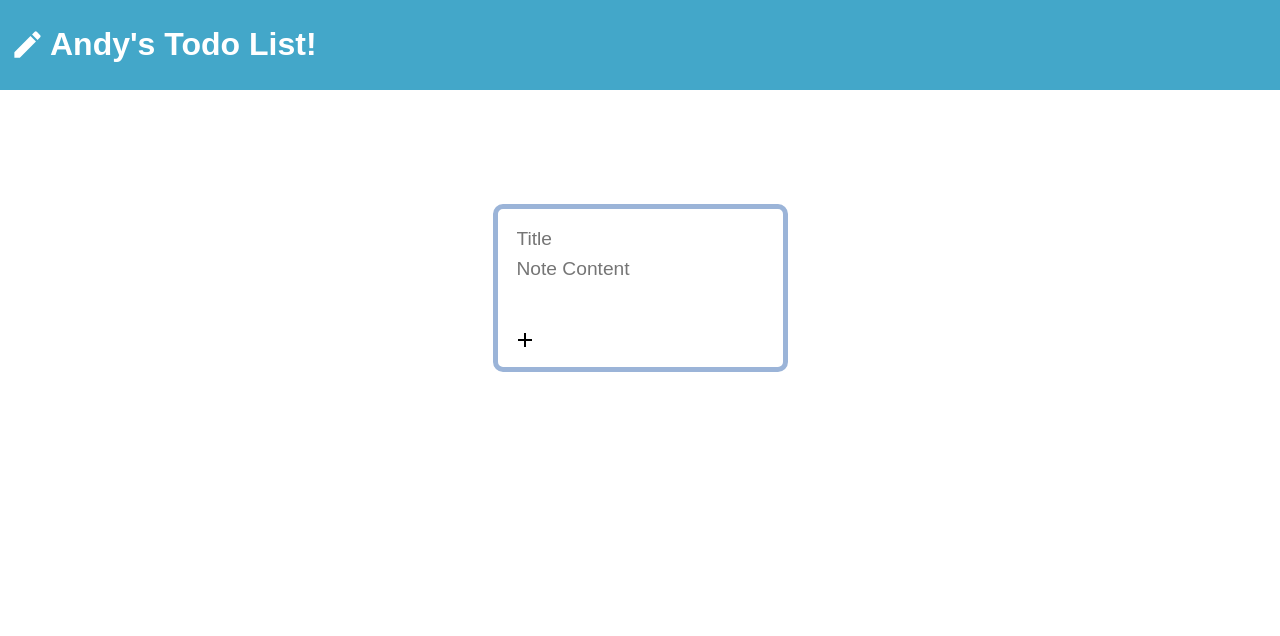
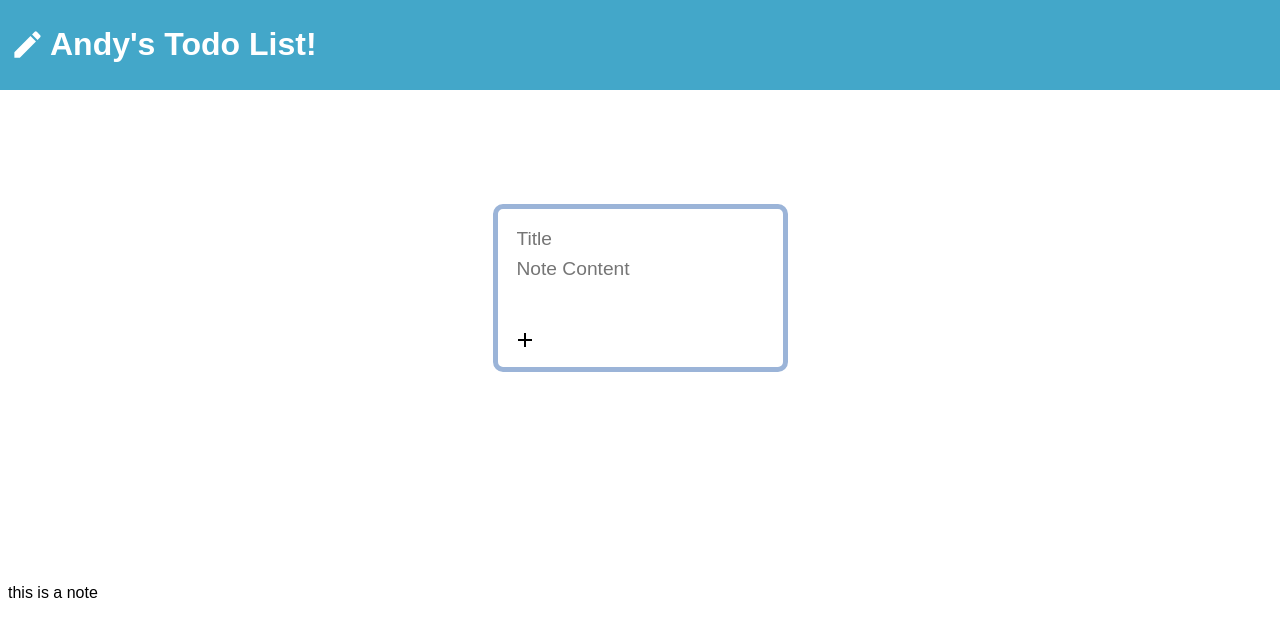
Before and after one commit to aesmith573/todolist, a React (Vite) app: page / in a window 1280 px wide. Shown: the top 636 px of the page. Built offline with nearby package versions, Linux system fonts and the light colour scheme.

Commit message:
Import and implementation of Note component.

```diff
--- a/src/App.jsx
+++ b/src/App.jsx
@@ -1,5 +1,6 @@
 import Header from "./components/Header.jsx";
 import CreateArea from "./components/CreateArea.jsx";
+import Note from "./components/Note.jsx";
 
 function App() {
 
@@ -7,6 +8,7 @@ function App() {
     <>
       <Header />
       <CreateArea />
+      <Note />
     </>
   )
 }
--- /dev/null
+++ b/src/components/Note.jsx
@@ -0,0 +1,6 @@
+
+function Note() {
+  return(<><p>this is a note</p></>)
+}
+
+export default Note;
```
